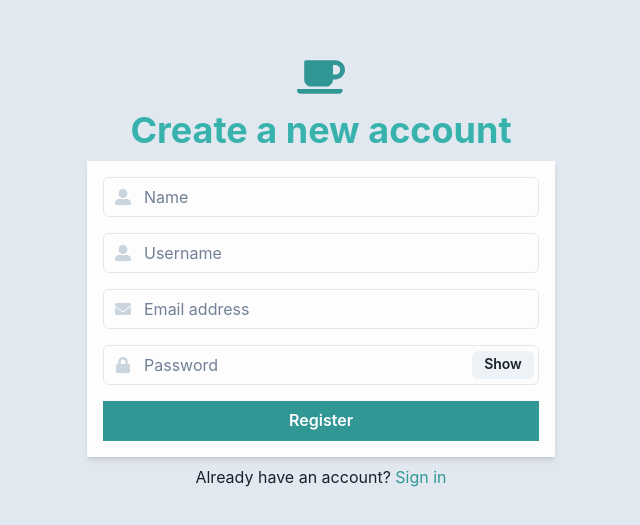
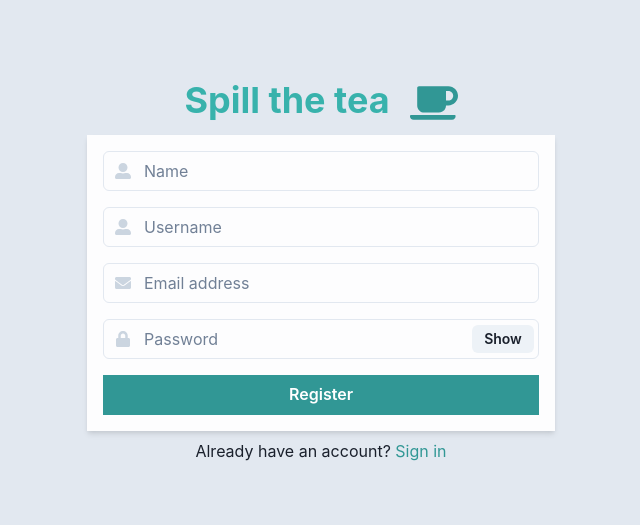
Before and after one commit to AnisaHMohamed/Spill-the-tea, a React (Create React App) app in the folder client/: page /register in a window 1280 px wide. Shown: the part 129-654 px from the top of the page, without its empty margins (319-959 px from the left). Built offline with nearby package versions, Linux system fonts and the light colour scheme.

Commit message:
styling: homepage/app component ui stlying

```diff
--- a/client/src/components/LoginPage/index.js
+++ b/client/src/components/LoginPage/index.js
@@ -53,8 +53,12 @@ const App = () => {
         justifyContent="center"
         alignItems="center"
       >
-        <CFaCoffee color="teal.500" h="48px" w="48px" />
-        <Heading color="teal.400">Login</Heading>
+      <Flex>
+      <Heading color="teal.400" mr="20px">
+        Spill the tea
+      </Heading>
+      <CFaCoffee color="teal.500" h="48px" w="48px" />
+    </Flex>
         <Box minW={{ base: "90%", md: "468px" }}>
           <form onSubmit={loginUser}>
             <Stack
--- a/client/src/components/RegisterPage/index.js
+++ b/client/src/components/RegisterPage/index.js
@@ -57,8 +57,12 @@ const App = () => {
         justifyContent="center"
         alignItems="center"
       >
+      <Flex>
+      <Heading color="teal.400" mr="20px">
+        Spill the tea
+      </Heading>
       <CFaCoffee color="teal.500" h="48px" w="48px" />
-      <Heading color="teal.400">Create a new account</Heading>
+    </Flex>
         <Box minW={{ base: "90%", md: "468px" }}>
           <form onSubmit={registerNewUser}>
             <Stack
```
